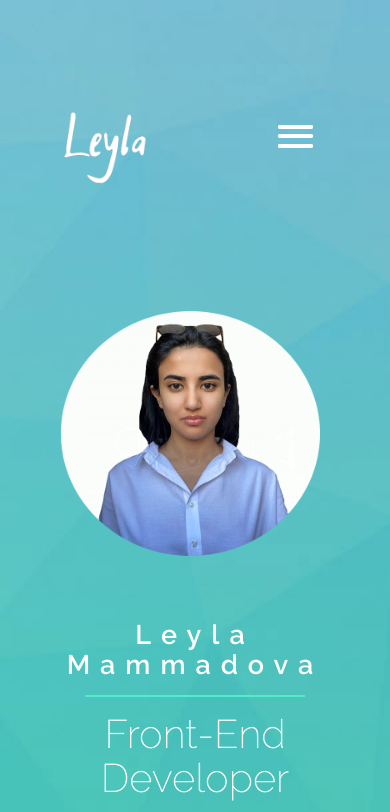
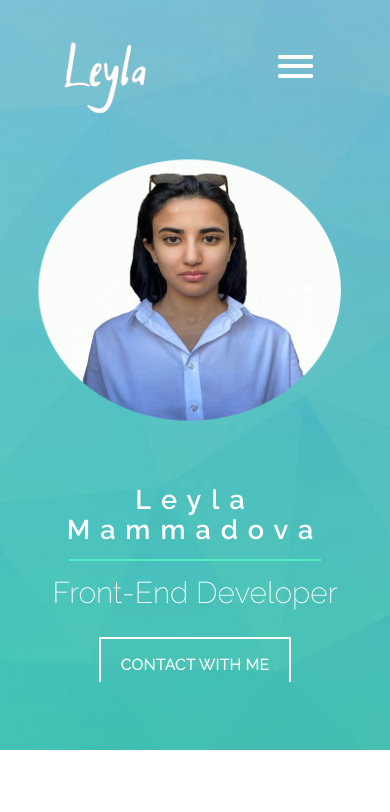
Before and after one commit to leilamamedova/portfolio, a plain HTML site: page index.html in a window 390 px wide. Shown: the top 812 px of the page. Drawn offline with nearby package versions, Linux system fonts and the light colour scheme.

Commit message:
Update style.css

```diff
--- a/css/style.css
+++ b/css/style.css
@@ -126,10 +126,21 @@ transform: rotate(-45deg);
 }
 
 .banner-info{
-width:65%;
-margin: 120px auto;
-}
-
+	display: grid;
+	grid-template-columns: repeat(2, minmax(auto, 1fr));
+	grid-column-gap: 50px;
+	margin-top: 10%;
+}
+.banner-left {
+	justify-self: flex-end;
+}
+.banner-right {
+	justify-self: flex-start;
+}
+.banner-left img {
+	width: 370px;
+	height: 300px;
+}
 .banner-right h1{
 font-size:27px;
 font-weight:600;
@@ -153,12 +164,6 @@ border:2px solid #fff;
 }
 .banner-right a:hover{
 border:2px solid #000;
-}
-.banner-left{
-float:left;
-}
-.banner-right{
-float:right;
 }
 .border {
   background: #52edc7;
@@ -423,7 +428,7 @@ font-weight: 600;
 .work-grid-info {
 background:#ffffff;
 padding: 20px 18px;
-height: 300px;
+height: 280px;
 }
 .work-grid-info h4{
   font-family: 'Lato', sans-serif;
@@ -1302,17 +1307,24 @@ background:#dcdcdf;
 		padding-bottom: 30px;
 	}
 	.banner-info{
-		width:100%;
-		height: 550px;
-	}
-	.banner-left{
-		width: 100%;
-	}
-	.banner-right{
-		width: 100%;
+		grid-template-columns: repeat(1, minmax(auto, 1fr));
+		padding: 0 10px;
+	}
+	.banner-left {
+		justify-self:auto;
+	}
+	.banner-right {
+		justify-self:auto;
+	}
+	.banner-left img {
+		width: 350px;
+		height: 270px;
+	}
+	.banner-right h2{
+		font-size: 30px;
 	}
 	.top-header{
-		margin: 100px  0 0 50px;
+		margin: 30px  0 0 50px;
 	}
 	.top-nav{
 		margin: 20px 120px 0 0;
@@ -1384,7 +1396,7 @@ background:#dcdcdf;
 	}
 
 	.banner-info{
-		width: 83%;
+		grid-template-columns: repeat(1, minmax(auto, 1fr));
 		}
 
 	.contact-right form input[type="submit"] {
@@ -1451,7 +1463,7 @@ background:#dcdcdf;
 	}
 
 	.banner-info{
-		width: 83%;
+		grid-template-columns: repeat(1, minmax(auto, 1fr));
 		}
 
 	.contact-right form input[type="submit"] {
@@ -1499,16 +1511,6 @@ background:#dcdcdf;
 		align-items:center;
 		text-align: center;
 
-	}
-	.banner-info{
-		width:100%;
-		height: 550px;
-	}
-	.banner-left{
-		width: 100%;
-	}
-	.banner-right{
-		width: 100%;
 	}
 	#thanks-box{
 		height: 100vh;
```
